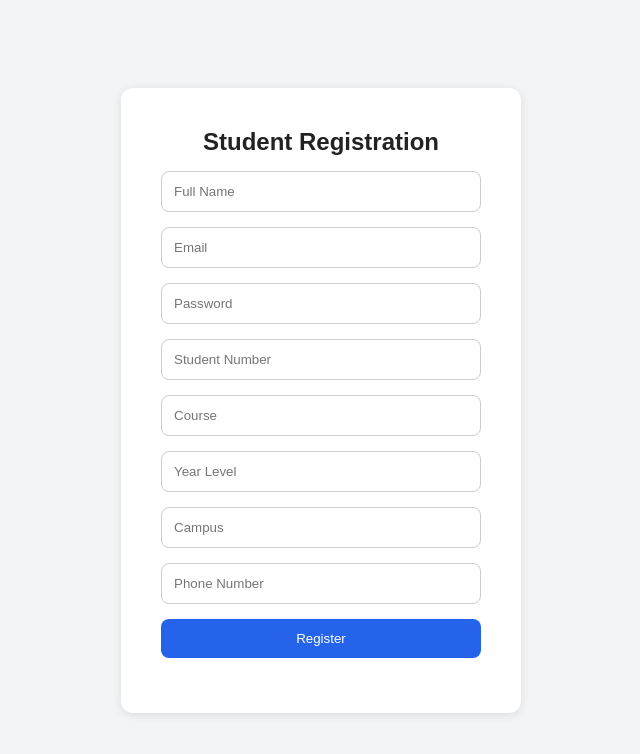
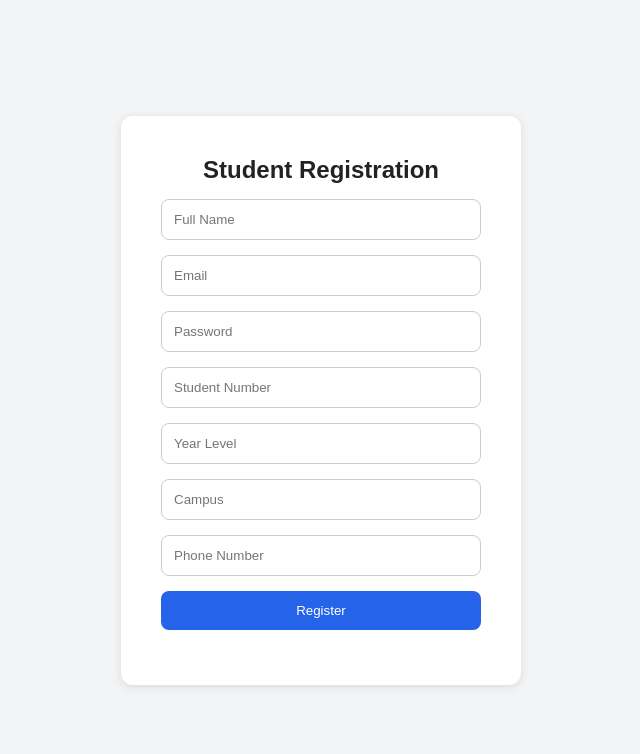
Before and after one commit to thuhlokay/stms-project, a React (Vite) app in the folder frontend/: page /register in a window 1280 px wide. Shown: the top 754 px of the page, without its empty margins (319-959 px from the left). Built offline with nearby package versions, Linux system fonts and the light colour scheme.

Commit message:
Update Register.tsx

```diff
--- a/frontend/src/pages/Register.tsx
+++ b/frontend/src/pages/Register.tsx
@@ -8,7 +8,6 @@ function Register() {
     email: '',
     password: '',
     student_number: '',
-    course: '',
     year_level: '',
     campus: '',
     phone_number: ''
@@ -101,12 +100,6 @@ function Register() {
           onChange={handleChange}
         />
 
-        <input
-          type="text"
-          name="course"
-          placeholder="Course"
-          onChange={handleChange}
-        />
 
         <input
           type="number"
```
